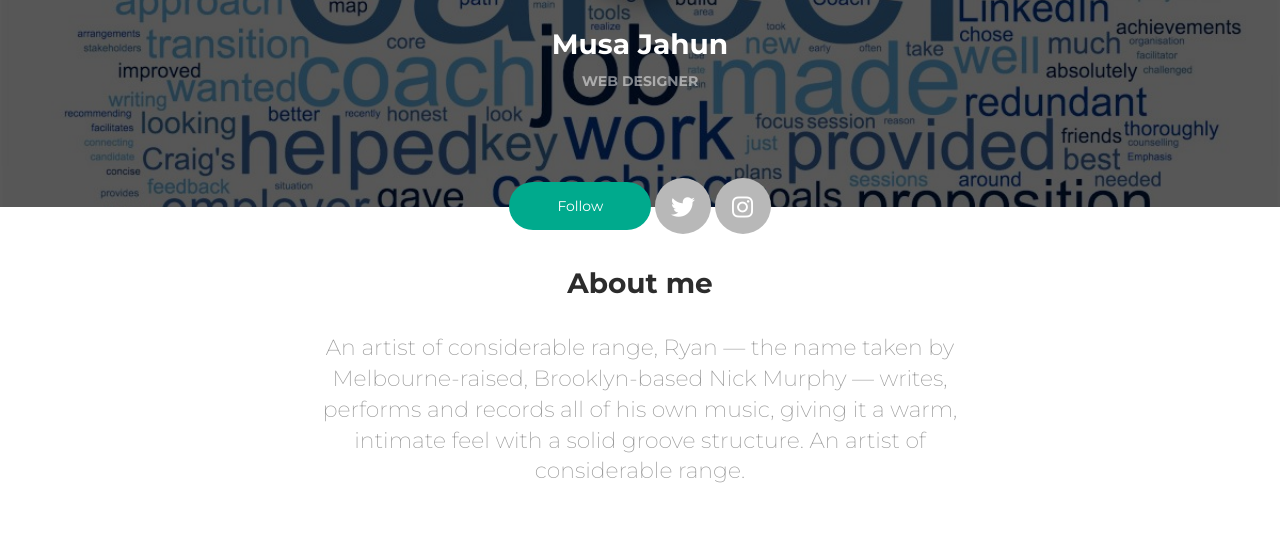
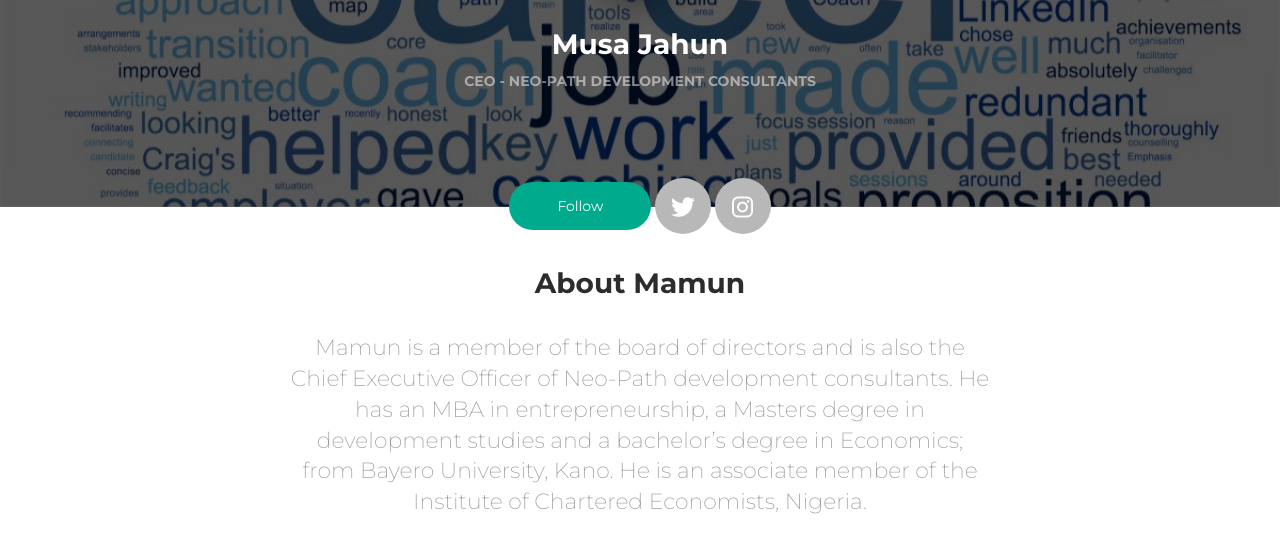
Before and after one commit to msjahun/Nurhi-website_source, a plain HTML site: page examples/profile-page.html in a window 1280 px wide. Shown: the part 343-902 px from the top of the page. Drawn offline with Linux system fonts and the light colour scheme.

Commit message:
made some changes in the portfolio files

```diff
--- a/examples/profile-page.html
+++ b/examples/profile-page.html
@@ -95,7 +95,7 @@
                         <img src="../assets/img/ryan.jpg" alt="">
                     </div>
                     <h3 class="title">Musa Jahun</h3>
-                    <p class="category">Web designer</p>
+                    <p class="category">CEO - Neo-path development consultants</p>
 
                 </div>
             </div>
@@ -111,8 +111,8 @@
                         <i class="fa fa-instagram"></i>
                     </a>
                 </div>
-                <h3 class="title">About me</h3>
-                <h5 class="description">An artist of considerable range, Ryan — the name taken by Melbourne-raised, Brooklyn-based Nick Murphy — writes, performs and records all of his own music, giving it a warm, intimate feel with a solid groove structure. An artist of considerable range.</h5>
+                <h3 class="title">About Mamun</h3>
+                <h5 class="description">Mamun is a member of the board of directors and is also the Chief Executive Officer of Neo-Path development consultants. He has an MBA in entrepreneurship, a Masters degree in development studies and a bachelor’s degree in Economics; from Bayero University, Kano. He is an associate member of the Institute of Chartered Economists, Nigeria.</h5>
                 <div class="row">
                     <div class="col-md-6 offset-md-3">
                         <h4 class="title text-center">My Portfolio</h4>
```
Also changed, not shown: index.html (+4 -0 lines).
